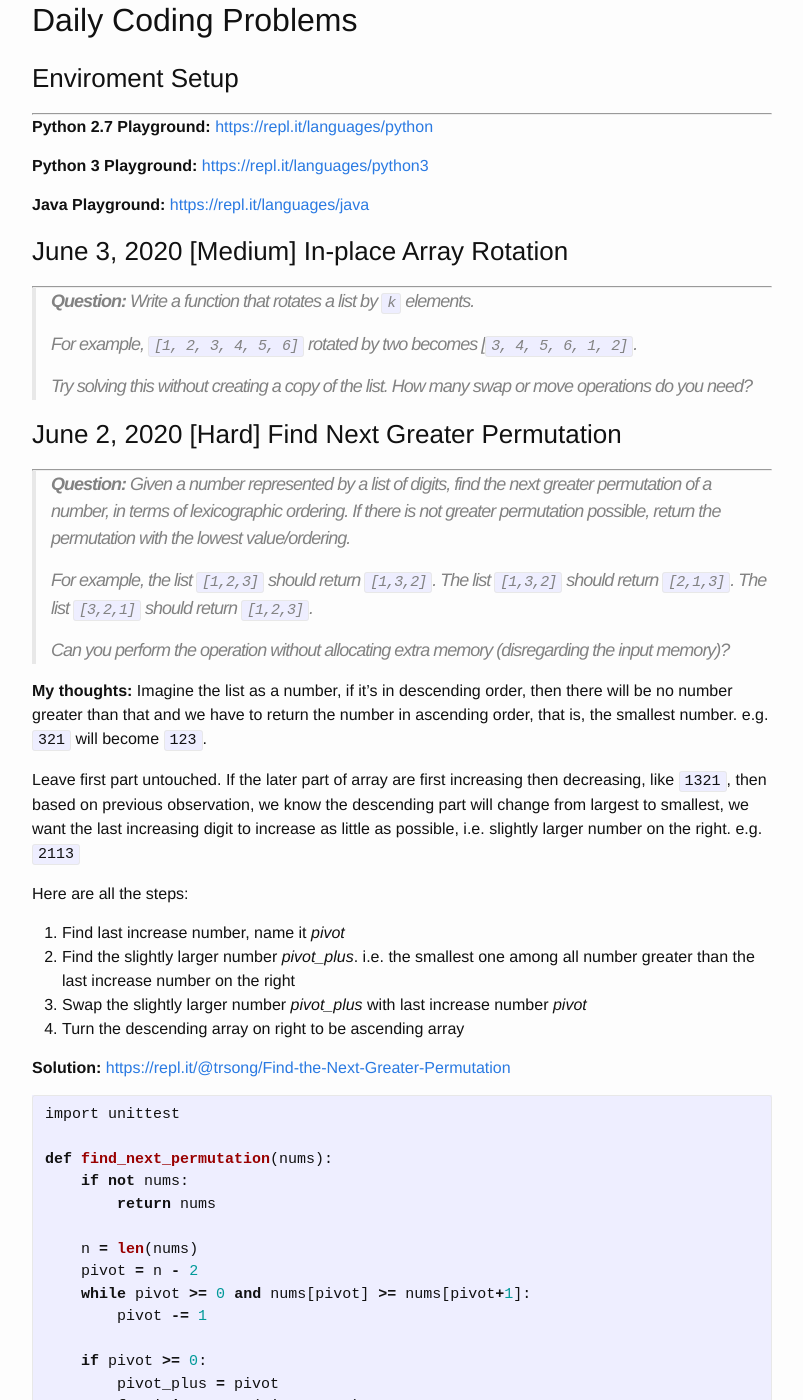
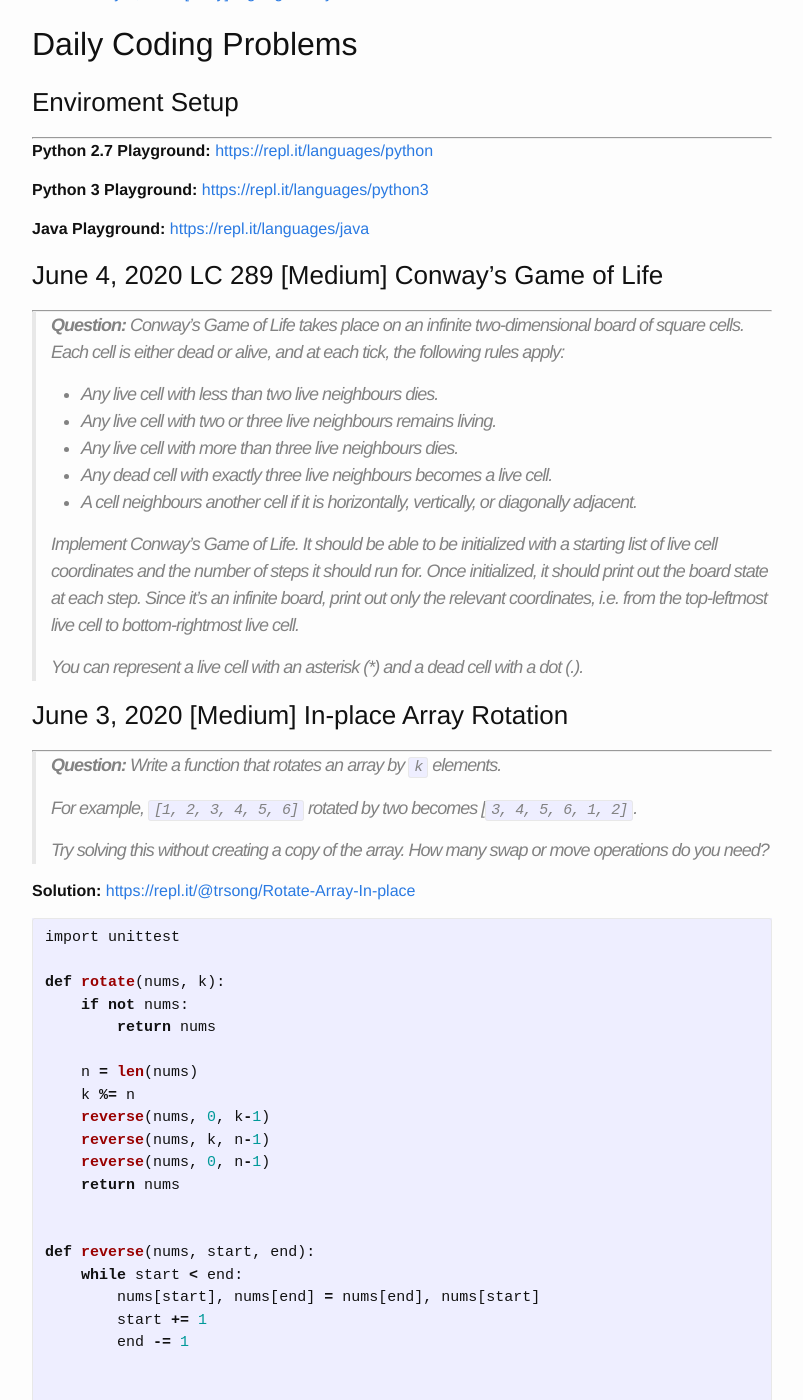
Before and after one commit to trsong/trsong.github.io, a Jekyll site: the page built from _posts/2020-05-01-DailyQuestionsMay.md, in a window 1280 px wide and 1400 px high, scrolled down 1083 px. Shown: the whole window, without its empty margins (238-1041 px from the left). Built offline with Jekyll 4.4.1, drawn with Linux system fonts in a browser that asks for light colours; some of the changed text lies outside the part shown.

Commit message:
Add Solution to June 3 Question

````diff
--- a/_posts/2020-05-01-DailyQuestionsMay.md
+++ b/_posts/2020-05-01-DailyQuestionsMay.md
@@ -34,14 +34,86 @@ You should return the following, as a string:
 
 -->
 
+### June 4, 2020 LC 289 \[Medium\] Conway's Game of Life
+---
+> **Question:** Conway's Game of Life takes place on an infinite two-dimensional board of square cells. Each cell is either dead or alive, and at each tick, the following rules apply:
+>
+> - Any live cell with less than two live neighbours dies.
+> - Any live cell with two or three live neighbours remains living.
+> - Any live cell with more than three live neighbours dies.
+> - Any dead cell with exactly three live neighbours becomes a live cell.
+> - A cell neighbours another cell if it is horizontally, vertically, or diagonally adjacent.
+>
+> Implement Conway's Game of Life. It should be able to be initialized with a starting list of live cell coordinates and the number of steps it should run for. Once initialized, it should print out the board state at each step. Since it's an infinite board, print out only the relevant coordinates, i.e. from the top-leftmost live cell to bottom-rightmost live cell.
+>
+> You can represent a live cell with an asterisk (*) and a dead cell with a dot (.).
+
+
 ### June 3, 2020 \[Medium\] In-place Array Rotation
 ---
-> **Question:** Write a function that rotates a list by `k` elements.
+> **Question:** Write a function that rotates an array by `k` elements.
 >
 > For example, `[1, 2, 3, 4, 5, 6]` rotated by two becomes [`3, 4, 5, 6, 1, 2]`.
 >
-> Try solving this without creating a copy of the list. How many swap or move operations do you need?
-
+> Try solving this without creating a copy of the array. How many swap or move operations do you need?
+
+
+**Solution:** [https://repl.it/@trsong/Rotate-Array-In-place](https://repl.it/@trsong/Rotate-Array-In-place)
+```py
+import unittest
+
+def rotate(nums, k):
+    if not nums:
+        return nums
+
+    n = len(nums)
+    k %= n
+    reverse(nums, 0, k-1)
+    reverse(nums, k, n-1)
+    reverse(nums, 0, n-1)
+    return nums
+
+
+def reverse(nums, start, end):
+    while start < end:
+        nums[start], nums[end] = nums[end], nums[start]
+        start += 1
+        end -= 1
+
+
+class RotateSpec(unittest.TestCase):
+    def test_example(self):
+        k, nums = 2, [1, 2, 3, 4, 5, 6]
+        expected = [3, 4, 5, 6, 1, 2]
+        self.assertEqual(expected, rotate(nums, k))
+
+    def test_rotate_0_position(self):
+        k, nums = 0, [0, 1, 2, 3]
+        expected = [0, 1, 2, 3]
+        self.assertEqual(expected, rotate(nums, k))
+
+    def test_empty_array(self):
+        self.assertEqual([], rotate([], k=10))
+
+    def test_shift_negative_position(self):
+        k, nums = -1, [0, 1, 2, 3]
+        expected = [3, 0, 1, 2]
+        self.assertEqual(expected, rotate(nums, k))
+
+    def test_shift_more_than_array_size(self):
+        k, nums = 8,  [1, 2, 3, 4, 5, 6]
+        expected = [3, 4, 5, 6, 1, 2]
+        self.assertEqual(expected, rotate(nums, k))
+
+    def test_multiple_round_of_forward_and_backward_shift(self):
+        k, nums = 5, [0, 1, 2, 3, 4, 5, 6, 7, 8, 9, 10, 11, 12]
+        expected = [5, 6, 7, 8, 9, 10, 11, 12, 0, 1, 2, 3, 4]
+        self.assertEqual(expected, rotate(nums, k))
+
+
+if __name__ == '__main__':
+    unittest.main(exit=False)
+```
 
 ### June 2, 2020 \[Hard\] Find Next Greater Permutation
 ---
````
